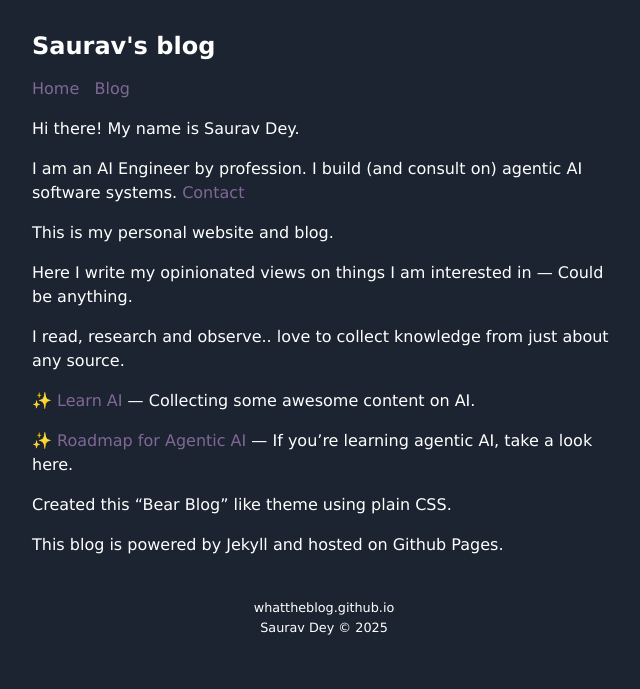
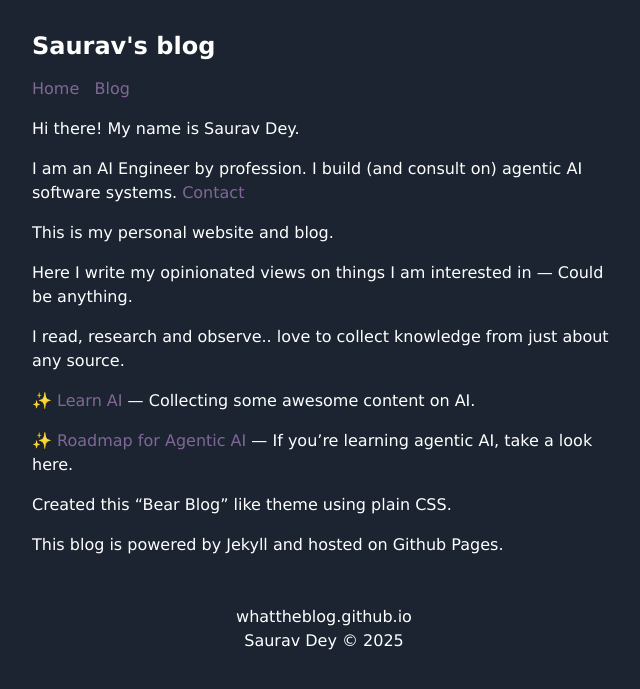
Before and after one commit to agentloopfyi/agentloopfyi.github.io, a Jekyll site: the page built from index.markdown, in a window 1280 px wide. Shown: the top 689 px of the page, without its empty margins (316-956 px from the left). Built offline with Jekyll 4.4.1, drawn with Linux system fonts in a browser that asks for light colours.

Commit message:
Update main.css

```diff
--- a/css/main.css
+++ b/css/main.css
@@ -31,7 +31,7 @@ a:hover {
 
 .footer {
     padding-top: 2em;
-    font-size: 0.8em;
+    /* font-size: 0.8em; */
 }
 
 .date {
```
